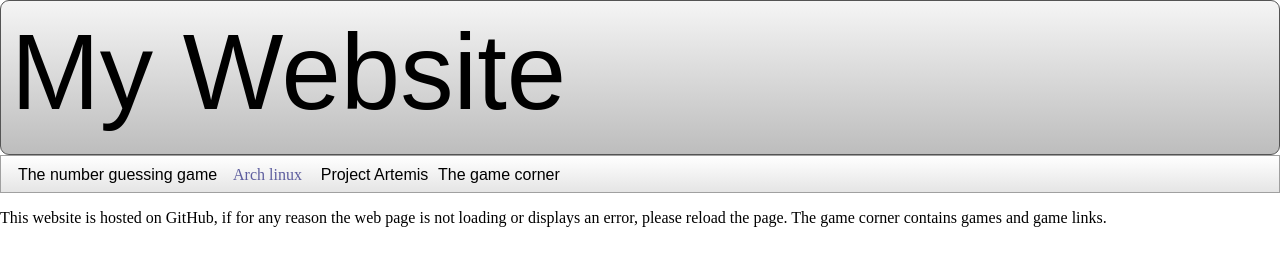
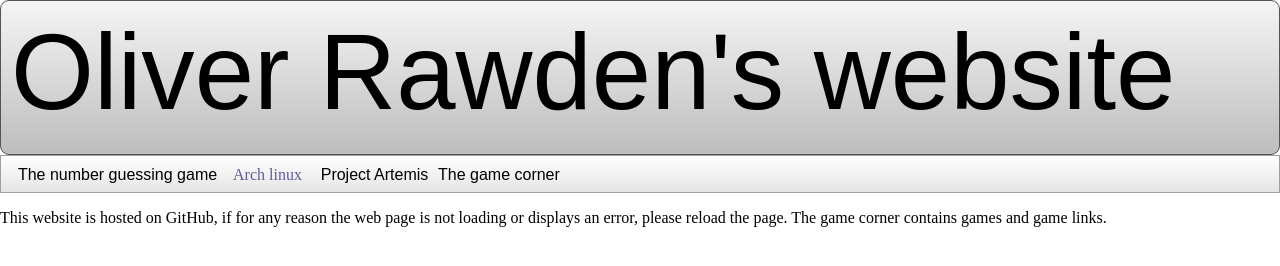
Before and after one commit to oliver-rawden/oliver-rawden.github.io, a plain HTML site: page index.html in a window 1280 px wide. Drawn offline with Linux system fonts and the light colour scheme; a script that the page names is missing.

Commit message:
Update index.html

```diff
--- a/index.html
+++ b/index.html
@@ -9,7 +9,7 @@
 </head>
 <body>
 <div class="textstyle1">
-<div id="container_4146eb3e"><div id="container_4146eb3e_padding" ><div class="textstyle1">  <span class="textstyle2">                My Website</span>
+<div id="container_4146eb3e"><div id="container_4146eb3e_padding" ><div class="textstyle1">  <span class="textstyle2">             Oliver Rawden's website</span>
 </div>
 </div></div><div id="menu_594a0821"><div  class="menuholder1"><a href="javascript:void(0);">
 	<div id="menuentry_4bfff64d"  class="style1 menu_594a0821_mainMenuEntry mobileEntry">
```
